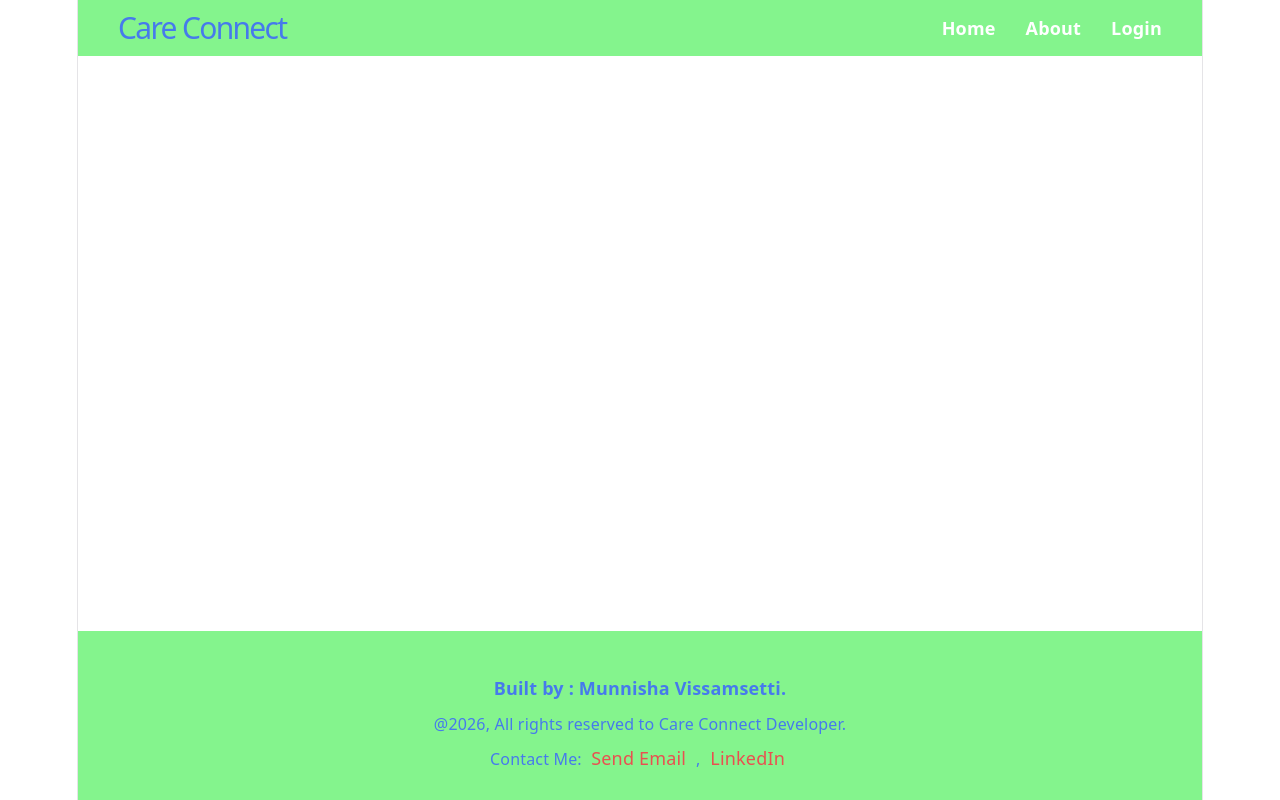
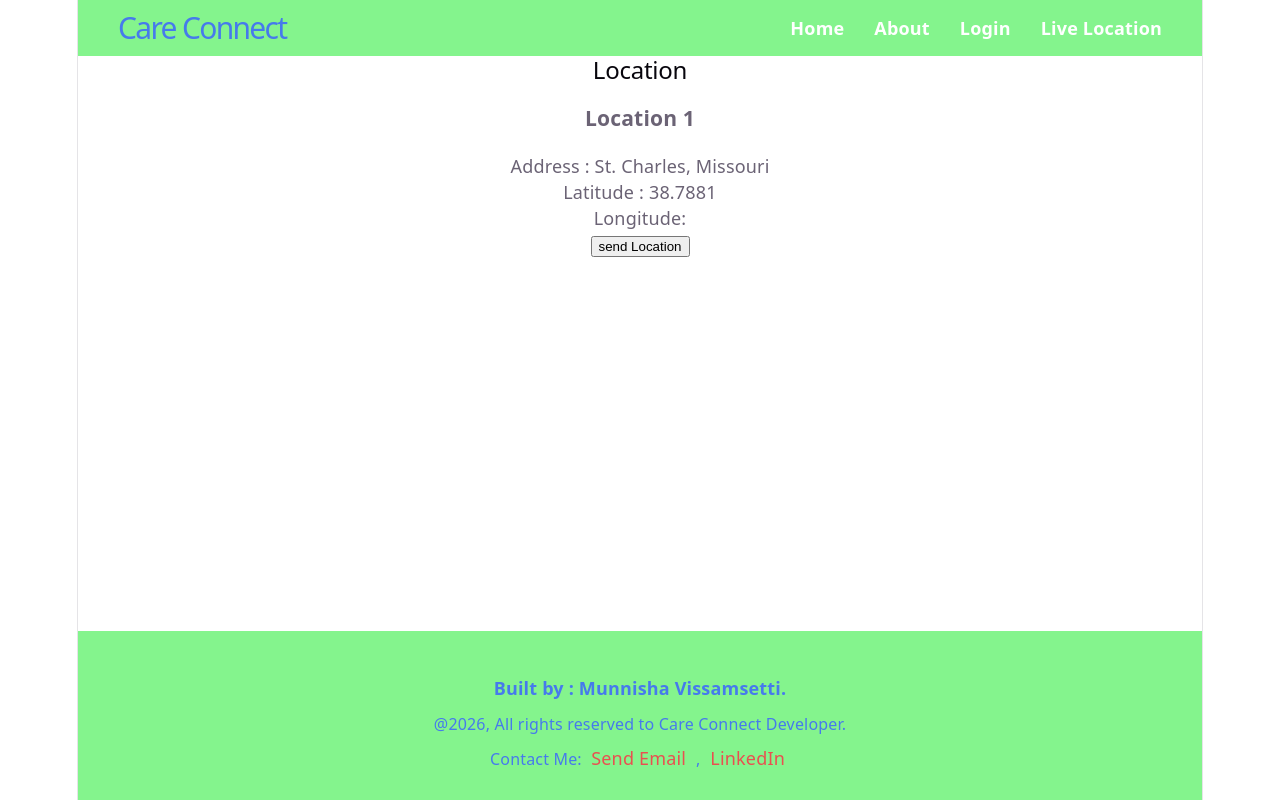
Before and after one commit to Munnisha-code/Final-Project-Unit1-CareConnect, a React (Vite) app: page /live-location in a window 1280 px wide. Built offline with nearby package versions, Linux system fonts and the light colour scheme.

Commit message:
Added Live Location page using state and event handler, and add route in main file.

```diff
--- a/src/App.jsx
+++ b/src/App.jsx
@@ -13,6 +13,7 @@ import RegisterForm from './pages/RegisterForm';
 import TrustedContactForm from './pages/TrustedContactForm';
 import OneClickSendMessage from './pages/OneClickSendMessage';
 import ThankYou from './pages/Thankyou';
+import LiveLocation from './pages/LiveLocation';
 
 
 function App() {
@@ -29,10 +30,11 @@ function App() {
                 <Route path ="/" element = {<Home/>} />
                 <Route path ="/about" element = {<About/>} />
                 <Route path ="/login" element = {<Login/>}/>
-                <Route path ="/registerForm" element = {< RegisterForm />} />
-                <Route path ="/trusted-contacts" element = {< TrustedContactForm/>} />
-                <Route path = "/one-click-send-message" element = {< OneClickSendMessage/>} />
-                <Route path = "/thank-you" element = {< ThankYou />} />
+                <Route path ="/registerForm" element = {<RegisterForm />} />
+                <Route path ="/trusted-contacts" element = {<TrustedContactForm/>} />
+                <Route path = "/one-click-send-message" element = {<OneClickSendMessage/>} />
+                <Route path = "/thank-you" element = {<ThankYou/>} />
+                <Route path = "/live-location" element ={<LiveLocation/>} />
 
             </Routes>
 
--- a/src/components/Header.jsx
+++ b/src/components/Header.jsx
@@ -8,7 +8,8 @@ function Header(){
  const navLinks=[
                   {name: "Home", path: "/"},
                   {name: "About", path: "/about"},
-                  {name: "Login", path: "/login"}
+                  {name: "Login", path: "/login"},
+                  {name: "Live Location", path:"/live-location"}
                 ];
 
     return(
--- a/src/mockData/locationData.json
+++ b/src/mockData/locationData.json
@@ -2,23 +2,10 @@
 
 [
     {
+
         "address": "St. Charles, Missouri",
         "latitude": "38.7881",
         "longitude": "-90.4974"
-    },
-    {
-        "address": "St. Louis, Missouri",
-        "latitude": "38.6270",
-        "longitude": "-90.1994"
-    },
-    {
-        "address": "Chicago, Illinois",
-        "latitude": "41.8781",
-        "longitude": "-87.6298"
-    },
-    {
-        "address": "Kansas City, Missouri",
-        "latitude": "39.0997",
-        "longitude": "-94.5786"
     }
+
 ]
--- a/src/pages/LiveLocation.jsx
+++ b/src/pages/LiveLocation.jsx
@@ -1,19 +1,46 @@
+
+import { useState } from 'react';
+import  LocationData from '../mockData/locationData.json';
+
+function LiveLocation(){
+
+    const [message, seMessage] = useState('');
+
+    function handleSendLocation() {
+        setMessage('Location Sent Succesfully!😊')
+    }
 
 
-
-function LiveLocaion(){
     return(
 
         <main classname = 'live-location-container'>
 
-            <h2> Live Location </h2>
+           <h2> Location </h2>
 
-            <p> Share your current location with your trusted contacts
-                during emergency situations. </p>
+         <section className ='location-list'>
+
+           {
+              LocationData.map((location, index) => (
+               <artical classname ='location-card'
+                        key ={index} >
+                    <h3> Location {index+1} </h3>
+                    <p> Address : {location.address} </p>
+                    <p> Latitude : {location.latitude} </p>
+                    <p> Longitude: {location.logitude} </p>
+
+                    <button onClick = {handleSendLocation}> send Location </button>
+
+                </artical>
+              ))
+           }
+
+           </section>
+
+           { message && (<p className = 'success-message'> {location} </p>) }
 
         </main>
 
     );
 }
 
-export default LiveLocaion;
+export default LiveLocation;
```
